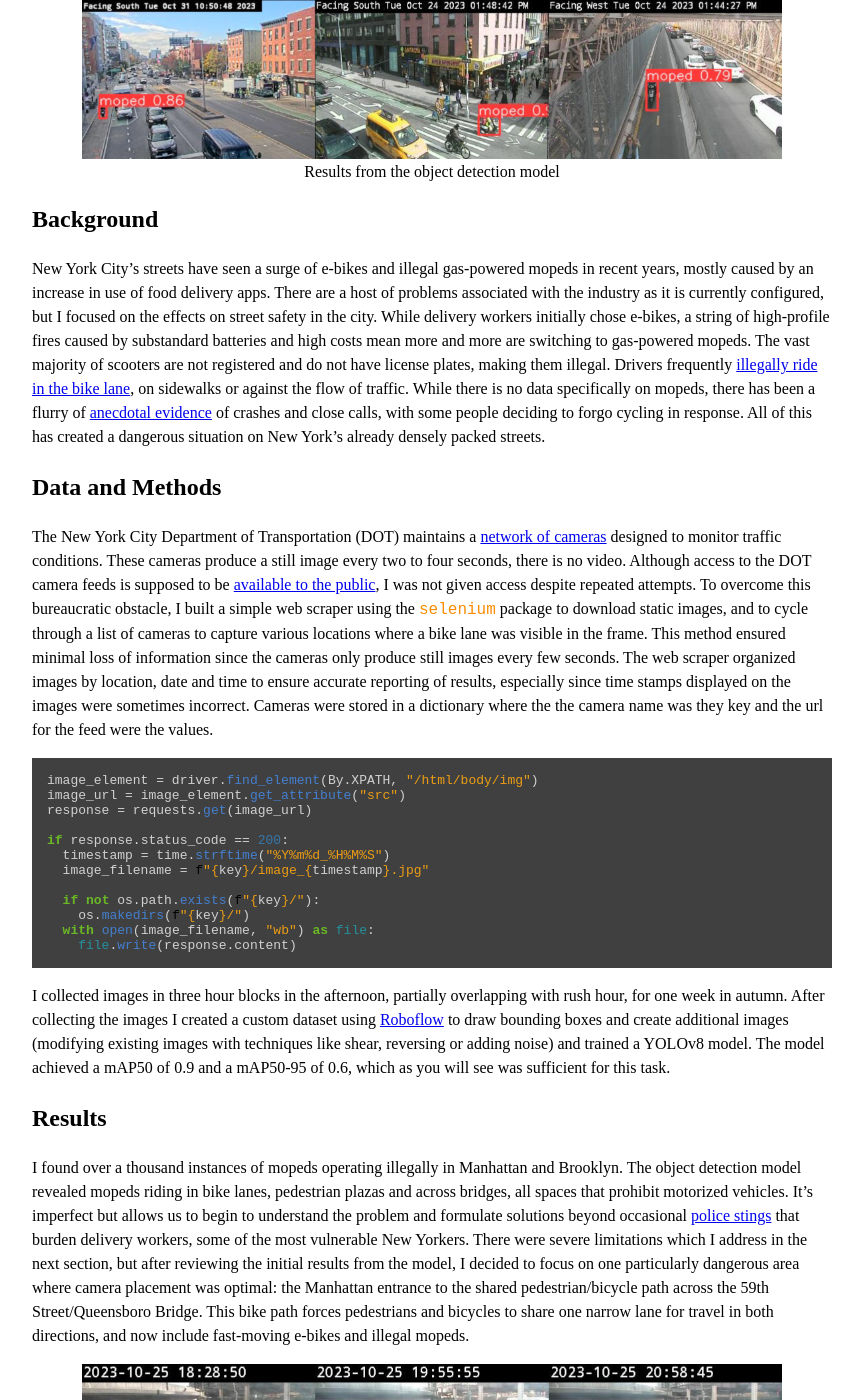
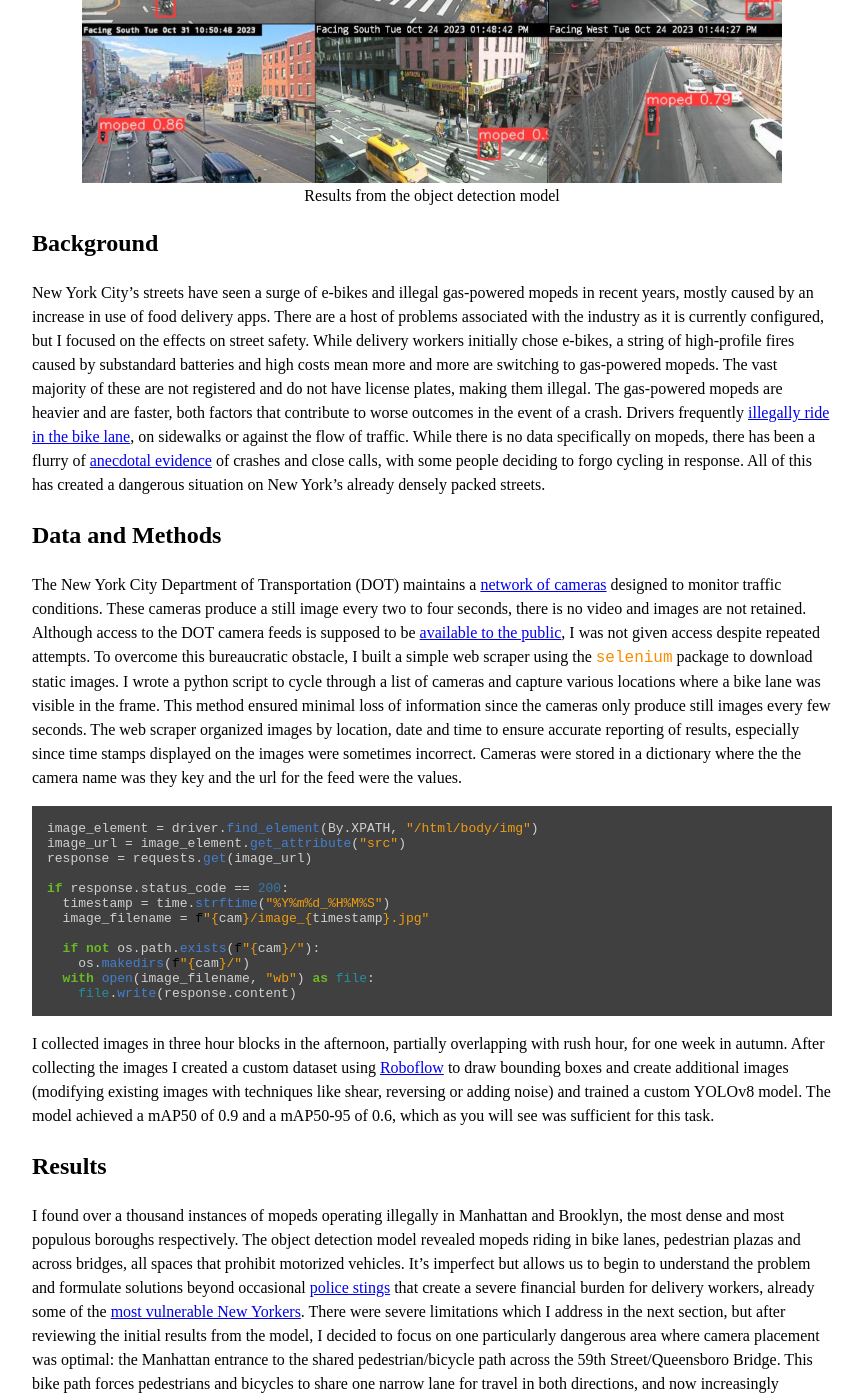
Before and after one commit to benarnav/benarnav.github.io, a Jekyll site: the page built from moped_detector.md, in a window 1280 px wide and 1400 px high, scrolled down 713 px. Shown: the whole window, without its empty margins (208-1071 px from the left). Built offline with Jekyll 4.4.1, drawn with Linux system fonts in a browser that asks for light colours; some of the changed text lies outside the part shown.

Commit message:
update files

````diff
--- a/moped_detector.md
+++ b/moped_detector.md
@@ -2,9 +2,9 @@
 title: Quantifying New York's Surge in Illegal Mopeds Using Computer Vision
 layout: page
 ---
-A version of this research published in the journal [Vital City](). I've also posted the [code/data](https://github.com/benarnav/nyc_streets/) if you're interested.
+A version of this research was published in the journal [Vital City](). I've also posted the [code/data](https://github.com/benarnav/nyc_streets/) if you're interested.
 ## tl;dr
-I trained a custom object detection model using data collected ad hoc from a network of traffic cameras in an attempt to quantify the deluge of illegal gas-powered mopeds operating on New York's streets. I recorded over a thousand mopeds driving illegally and dangerously, with particular concern on an already congested bridge crossing.
+I trained a custom object detection model using data collected ad hoc from a network of traffic cameras in an attempt to quantify the deluge of illegal gas-powered mopeds operating on New York's streets. I recorded over a thousand mopeds driving illegally and dangerously, and focused on a particularly concerning situation developing on an already congested bridge crossing.
 <figure style="text-align: center;">
   <a href="/assets/img/moped_examples_citywide.jpg">
     <img style="max-width: 700px;" src="/assets/img/moped_examples_citywide.jpg" alt="mopeds found using object detection" />
@@ -13,10 +13,10 @@
 </figure>
 
 ## Background
-New York City's streets have seen a surge of e-bikes and illegal gas-powered mopeds in recent years, mostly caused by an increase in use of food delivery apps. There are a host of problems associated with the industry as it is currently configured, but I focused on the effects on street safety in the city. While delivery workers initially chose e-bikes, a string of high-profile fires caused by substandard batteries and high costs mean more and more are switching to gas-powered mopeds. The vast majority of scooters are not registered and do not have license plates, making them illegal. Drivers frequently [illegally ride in the bike lane](https://www.nyc.gov/html/dot/html/bicyclists/ebikes.shtml), on sidewalks or against the flow of traffic. While there is no data specifically on mopeds, there has been a flurry of [anecdotal evidence](https://www.curbed.com/2023/10/bike-lane-manhattan-queensboro-bridge-cyclists-crashes.html) of crashes and close calls, with some people deciding to forgo cycling in response. All of this has created a dangerous situation on New York's already densely packed streets.
+New York City's streets have seen a surge of e-bikes and illegal gas-powered mopeds in recent years, mostly caused by an increase in use of food delivery apps. There are a host of problems associated with the industry as it is currently configured, but I focused on the effects on street safety. While delivery workers initially chose e-bikes, a string of high-profile fires caused by substandard batteries and high costs mean more and more are switching to gas-powered mopeds. The vast majority of these are not registered and do not have license plates, making them illegal. The gas-powered mopeds are heavier and are faster, both factors that contribute to worse outcomes in the event of a crash. Drivers frequently [illegally ride in the bike lane](https://www.nyc.gov/html/dot/html/bicyclists/ebikes.shtml), on sidewalks or against the flow of traffic. While there is no data specifically on mopeds, there has been a flurry of [anecdotal evidence](https://www.curbed.com/2023/10/bike-lane-manhattan-queensboro-bridge-cyclists-crashes.html) of crashes and close calls, with some people deciding to forgo cycling in response. All of this has created a dangerous situation on New York's already densely packed streets.
 
 ## Data and Methods
-The New York City Department of Transportation (DOT) maintains a [network of cameras](https://webcams.nyctmc.org/map) designed to monitor traffic conditions. These cameras produce a still image every two to four seconds, there is no video. Although access to the DOT camera feeds is supposed to be [available to the public](https://webcams.nyctmc.org/subscribers), I was not given access despite repeated attempts. To overcome this bureaucratic obstacle, I built a simple web scraper using the `selenium` package to download static images, and to cycle through a list of cameras to capture various locations where a bike lane was visible in the frame. This method ensured minimal loss of information since the cameras only produce still images every few seconds. The web scraper organized images by location, date and time to ensure accurate reporting of results, especially since time stamps displayed on the images were sometimes incorrect. Cameras were stored in a dictionary where the the camera name was they key and the url for the feed were the values.
+The New York City Department of Transportation (DOT) maintains a [network of cameras](https://webcams.nyctmc.org/map) designed to monitor traffic conditions. These cameras produce a still image every two to four seconds, there is no video and images are not retained. Although access to the DOT camera feeds is supposed to be [available to the public](https://webcams.nyctmc.org/subscribers), I was not given access despite repeated attempts. To overcome this bureaucratic obstacle, I built a simple web scraper using the `selenium` package to download static images. I wrote a python script to cycle through a list of cameras and capture various locations where a bike lane was visible in the frame. This method ensured minimal loss of information since the cameras only produce still images every few seconds. The web scraper organized images by location, date and time to ensure accurate reporting of results, especially since time stamps displayed on the images were sometimes incorrect. Cameras were stored in a dictionary where the the camera name was they key and the url for the feed were the values.
 ```python
 image_element = driver.find_element(By.XPATH, "/html/body/img")
 image_url = image_element.get_attribute("src")
@@ -24,27 +24,27 @@
 
 if response.status_code == 200:
   timestamp = time.strftime("%Y%m%d_%H%M%S")
-  image_filename = f"{key}/image_{timestamp}.jpg"
+  image_filename = f"{cam}/image_{timestamp}.jpg"
 
-  if not os.path.exists(f"{key}/"):
-    os.makedirs(f"{key}/")
+  if not os.path.exists(f"{cam}/"):
+    os.makedirs(f"{cam}/")
   with open(image_filename, "wb") as file:
     file.write(response.content)
 ```
-I collected images in three hour blocks in the afternoon, partially overlapping with rush hour, for one week in autumn. After collecting the images I created a custom dataset using [Roboflow](https://roboflow.com) to draw bounding boxes and create additional images (modifying existing images with techniques like shear, reversing or adding noise) and trained a YOLOv8 model. The model achieved a mAP50 of 0.9 and a mAP50-95 of 0.6, which as you will see was sufficient for this task.
+I collected images in three hour blocks in the afternoon, partially overlapping with rush hour, for one week in autumn. After collecting the images I created a custom dataset using [Roboflow](https://roboflow.com) to draw bounding boxes and create additional images (modifying existing images with techniques like shear, reversing or adding noise) and trained a custom YOLOv8 model. The model achieved a mAP50 of 0.9 and a mAP50-95 of 0.6, which as you will see was sufficient for this task.
 
 ## Results
-I found over a thousand instances of mopeds operating illegally in Manhattan and Brooklyn. The object detection model revealed mopeds riding in bike lanes, pedestrian plazas and across bridges, all spaces that prohibit motorized vehicles. It's imperfect but allows us to begin to understand the problem and formulate solutions beyond occasional [police stings](https://www.thecity.nyc/2023/09/07/migrant-moped-nypd-raid-tasers/) that burden delivery workers, some of the most vulnerable New Yorkers. There were severe limitations which I address in the next section, but after reviewing the initial results from the model, I decided to focus on one particularly dangerous area where camera placement was optimal: the Manhattan entrance to the shared pedestrian/bicycle path across the 59th Street/Queensboro Bridge. This bike path forces pedestrians and bicycles to share one narrow lane for travel in both directions, and now include fast-moving e-bikes and illegal mopeds.
+I found over a thousand instances of mopeds operating illegally in Manhattan and Brooklyn, the most dense and most populous boroughs respectively. The object detection model revealed mopeds riding in bike lanes, pedestrian plazas and across bridges, all spaces that prohibit motorized vehicles. It's imperfect but allows us to begin to understand the problem and formulate solutions beyond occasional [police stings](https://www.thecity.nyc/2023/09/07/migrant-moped-nypd-raid-tasers/) that create a severe financial burden for delivery workers, already some of the [most vulnerable New Yorkers](https://www.vitalcitynyc.org/articles/e-bike-fires-in-new-york-city). There were severe limitations which I address in the next section, but after reviewing the initial results from the model, I decided to focus on one particularly dangerous area where camera placement was optimal: the Manhattan entrance to the shared pedestrian/bicycle path across the 59th Street/Queensboro Bridge. This bike path forces pedestrians and bicycles to share one narrow lane for travel in both directions, and now increasingly includes fast-moving e-bikes and illegal mopeds.
 <figure style="text-align: center;">
   <a href="/assets/img/mopeds_queensboro_bridge.jpg">
     <img style="max-width: 700px;" src="/assets/img/mopeds_queensboro_bridge.jpg" alt="mopeds found using object detection" />
   </a>
   <figcaption>Mopeds illegally using the 59th Street/Queensboro Bridge bike lane</figcaption>
 </figure>
-I recorded <i>one moped roughly every five minutes</i> using the narrow span. That essentially guarantees encountering one since it typically takes longer to cross the bridge by foot or bicycle. I also recorded about 50 mopeds using the bike lane on the iconic Brooklyn Bridge, seemingly undeterred by the police cruiser permanently stationed at the foot of the Brooklyn side of the path.
+I recorded <u>one moped roughly every five minutes</u> using the narrow span. That essentially guarantees encountering a gas-powered moped since it typically takes longer to cross the bridge by foot or bicycle. I also recorded about 50 mopeds using the bike lane on the iconic Brooklyn Bridge, seemingly undeterred by the police cruiser permanently stationed at the foot of the Brooklyn side of the path.
 
 ## Next Steps, Improvements, Recommendations
-The major limitation in this project was the image quality of the cameras which was only 352 x 240 pixels. Static images also also far inferior to video, which would allow for object tracking and speed estimation to further bolster results. Ultimately this was a proof of concept using a network of cameras designed for a very different purpose, mainly monitoring traffic flow for cars. The technology already exists to create an improved version of the model, it just needs to be implemented. Here are some other thoughts and recommendations:
+The major limitation in this project was the image quality of the cameras which was only 352 x 240 pixels. Static images are also far inferior to video, which would allow for object tracking and speed estimation to further bolster results. Ultimately this was a proof of concept using a network of cameras designed for a very different purpose, mainly monitoring the traffic flow of cars. The technology already exists to create an improved version of the model, it just needs to be implemented. Here are some other thoughts and recommendations:
 - Cameras meant for monitoring bike lanes should be widely installed and paired with software to track vehicle types and issued violations when appropriate. New York's DOT already has a [pilot program](https://www.curbed.com/2023/04/nyc-dot-street-sensors-viva.html), but there are few details.
 - The New York State legislature should allow automated ticketing for bike lanes, as it already does for bus lanes. Studies of the city's [red light and speed cameras](https://home.nyc.gov/html/dot/downloads/pdf/speed-camera-report.pdf) have already shown it has an impact on safety. This would issue fines to mopeds as well as cars and trucks that habitually block bike infrastructure.
-- New York State lawmakers must immediately close a loophole that allows mopeds to be sold unregistered. New York City in partnership with the state Department of Motor Vehicles must make a push to resister the currently illegal mopeds that are already in use throughout the city. This could be done at pop-up locations or checkpoints. So far punitive measures that focus on police confiscating illegal mopeds have not been effective.
+- New York State lawmakers must immediately close a loophole that allows mopeds to be sold unregistered. New York City in partnership with the state Department of Motor Vehicles must make a push to resister all currently illegal mopeds that are already in use throughout the city. This could be done at pop-up locations or checkpoints. Punitive measures that focus on police confiscating illegal mopeds have so far not been effective.
````
Also changed, not shown: index.md (+1 -1 lines), nyc_311.md (+21 -13 lines), nyc_trafficML.md (+16 -9 lines).
